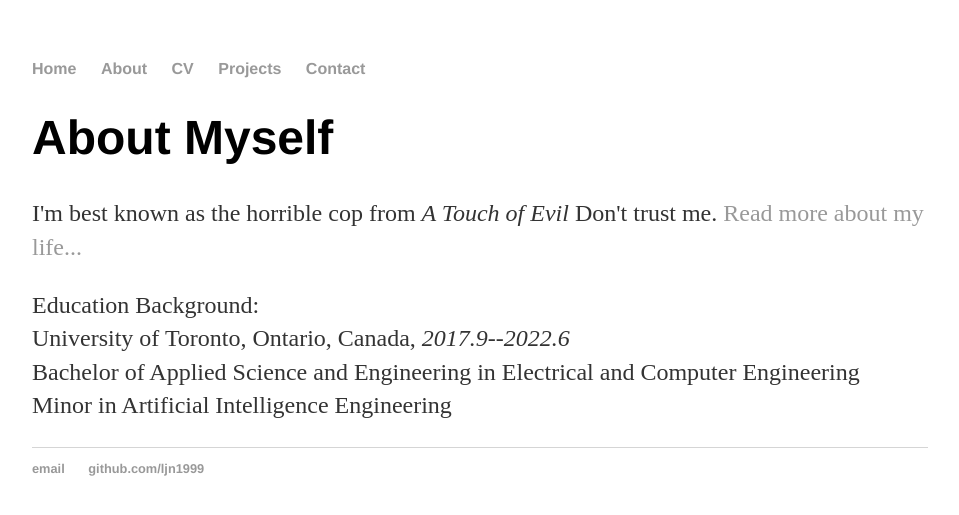
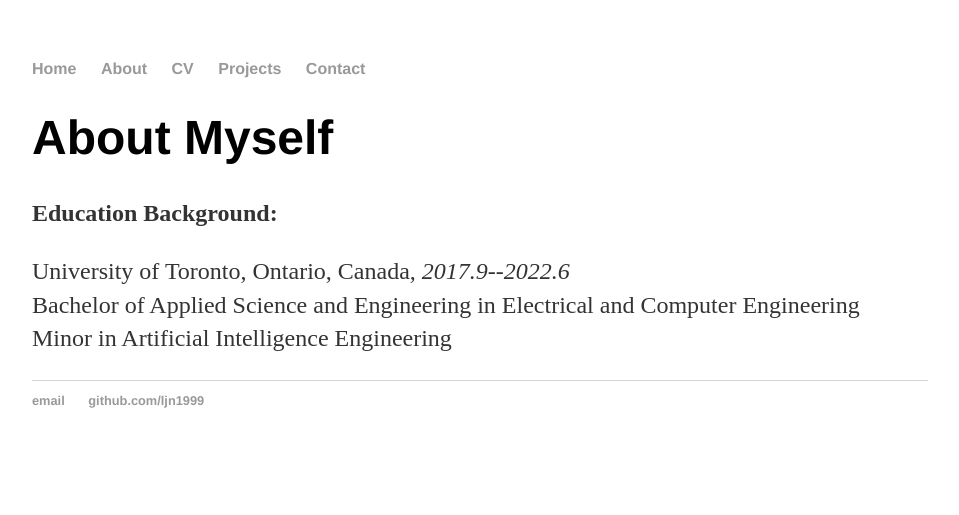
Before and after one commit to ljn1999/ljn1999.github.io, a Jekyll site: the page built from about/index.html, in a window 1280 px wide. Shown: the top 515 px of the page, without its empty margins (160-1119 px from the left). Built offline with Jekyll 4.4.1, drawn with Linux system fonts in a browser that asks for light colours.

Commit message:
Update index.html

```diff
--- a/about/index.html
+++ b/about/index.html
@@ -5,9 +5,10 @@ title: About Jiani Li
 
 <div class="blurb">
 	<h1>About Myself</h1>
-	<p>I'm best known as the horrible cop from <em>A Touch of Evil</em> Don't trust me. <a href="/about">Read more about my life...</a></p>
-	<p>Education Background:
-	<br>University of Toronto, Ontario, Canada, <em>2017.9--2022.6</em>
+
+	<p><b>Education Background:</b></p>
+
+	<p>University of Toronto, Ontario, Canada, <em>2017.9--2022.6</em>
 	<br>Bachelor of Applied Science and Engineering in Electrical and Computer Engineering
 	<br>Minor in Artificial Intelligence Engineering</p>
 
```
